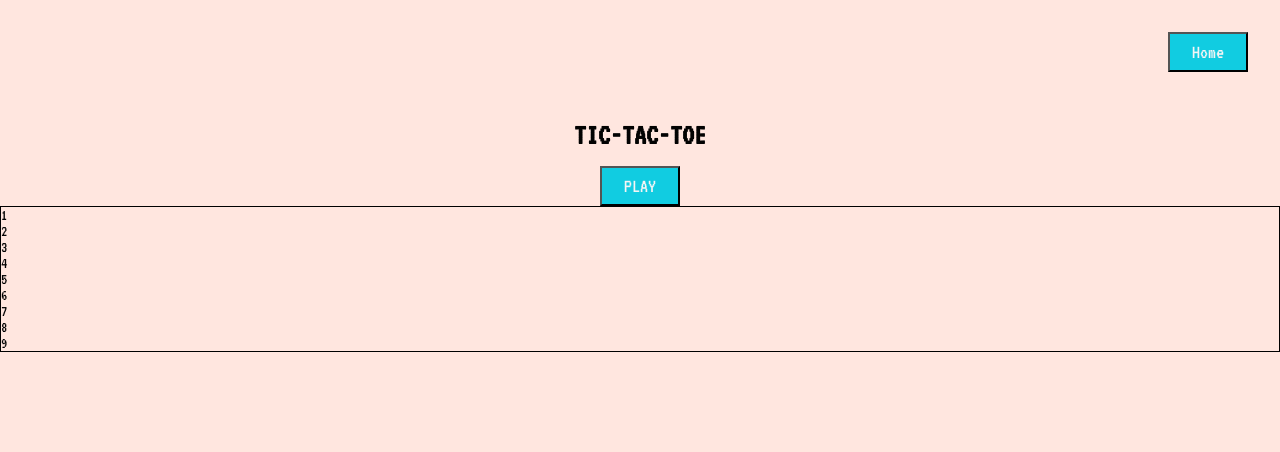
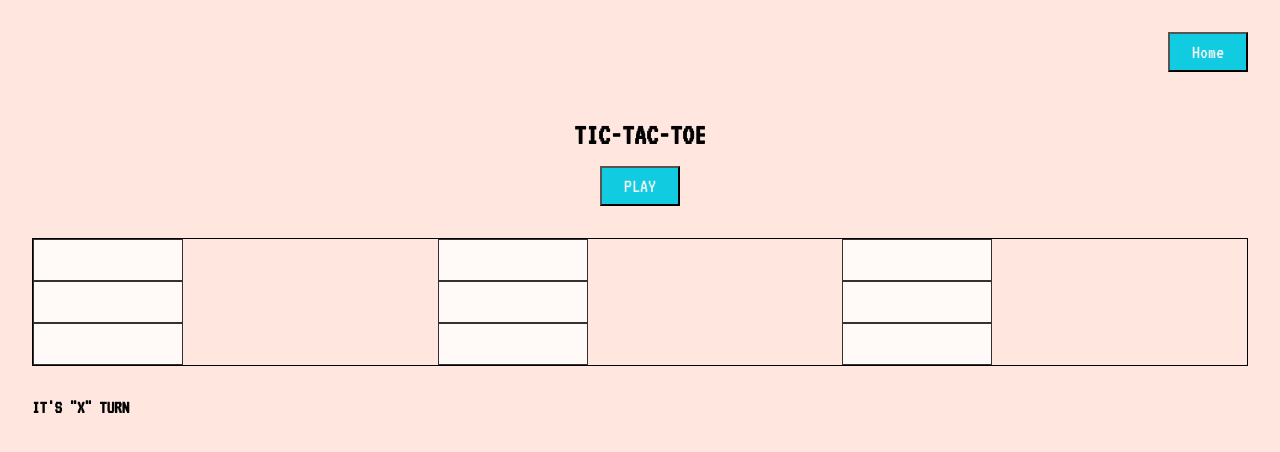
Before and after one commit to magicgithgub32/Proyecto_6_Games-Hub, a React (Vite) app: page /tictactoe in a window 1280 px wide. Shown: the top 452 px of the page. Built offline with nearby package versions, Linux system fonts and the light colour scheme.

Commit message:
add board game for tic tac toe

```diff
--- a/src/pages/TicTacToe/TicTacToe.css
+++ b/src/pages/TicTacToe/TicTacToe.css
@@ -29,6 +29,21 @@
 
 .tictactoeBoard {
     display: grid;
+    grid-template-columns: repeat(3, 1fr);
+    grid-template-rows: repeat(3, 1fr);
+    justify-content: center;
+    border: 1px solid black;
+    margin: 2rem;
+}
+.board-item {
+    background-color: rgba(255, 255, 255, 0.8);
+    border: 1px solid rgba(0, 0, 0, 0.8);
+    padding: 20px;
+    font-size: 30px;
+    text-align: center;
+  }
 
-    border: 1px solid black;
-}
+  .tictactoeTurn {
+    display: flex;
+    margin-left: 2rem;;
+  }
--- a/src/pages/TicTacToe/TicTacToe.jsx
+++ b/src/pages/TicTacToe/TicTacToe.jsx
@@ -1,5 +1,5 @@
 import "./TicTacToe.css";
-import React, { useState } from "react";
+import React, { useState, useEffect } from "react";
 import { Link } from "react-router-dom";
 
 const TicTacToe = () => {
@@ -14,6 +14,16 @@ const TicTacToe = () => {
   const playButtonHandler = () => {
     setisStarted(!isStarted);
   };
+
+  const useEffect =
+    (() => {
+      setBoard([
+        [null, null, null],
+        [null, null, null],
+        [null, null, null],
+      ]);
+    },
+    []);
 
   const playerTurnHandler = () => {
     setPlayerOneTurn(!playerOneTurn);
@@ -35,15 +45,18 @@ const TicTacToe = () => {
         </button>
       </section>
       <section className="tictactoeBoard">
-        <div className="grid-item">1</div>
-        <div className="grid-item">2</div>
-        <div className="grid-item">3</div>
-        <div className="grid-item">4</div>
-        <div className="grid-item">5</div>
-        <div className="grid-item">6</div>
-        <div className="grid-item">7</div>
-        <div className="grid-item">8</div>
-        <div className="grid-item">9</div>
+        <button onClick={playerTurnHandler} className="board-item" />
+        <button onClick={playerTurnHandler} className="board-item" />
+        <button onClick={playerTurnHandler} className="board-item" />
+        <button onClick={playerTurnHandler} className="board-item" />
+        <button onClick={playerTurnHandler} className="board-item" />
+        <button onClick={playerTurnHandler} className="board-item" />
+        <button onClick={playerTurnHandler} className="board-item" />
+        <button onClick={playerTurnHandler} className="board-item" />
+        <button onClick={playerTurnHandler} className="board-item" />
+      </section>
+      <section className="tictactoeTurn">
+        {playerOneTurn ? <h1>IT'S "X" TURN</h1> : <h1>IT'S "O" TURN</h1>}
       </section>
     </article>
   );
```
